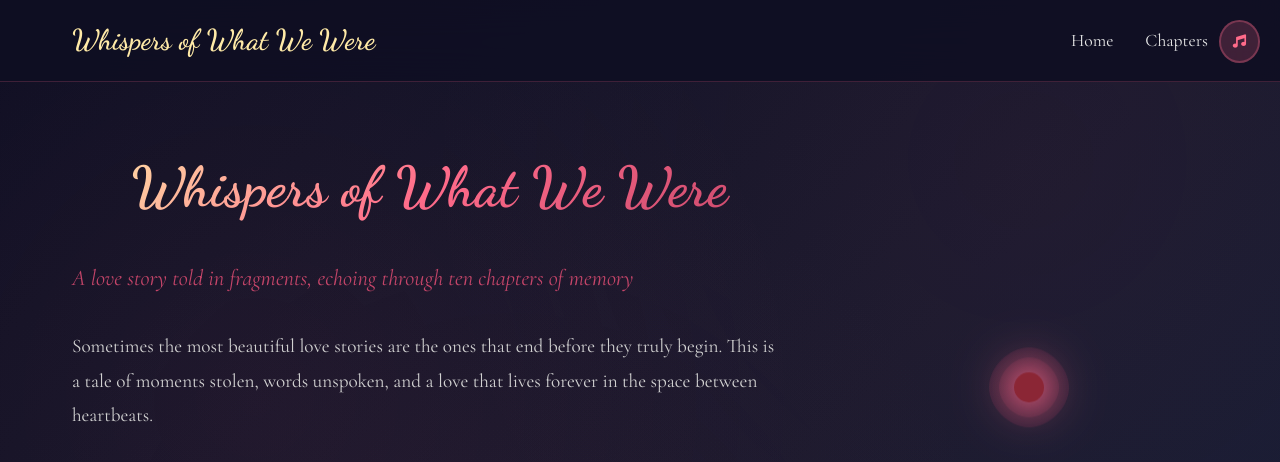
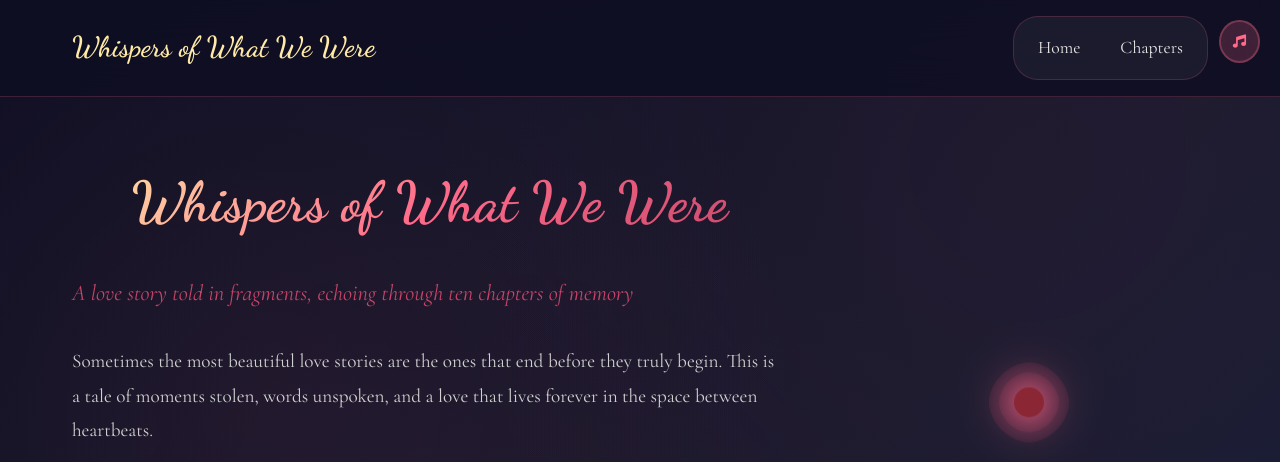
Before and after one commit to WanderingRomantic/Whispers-of-Our-Love, a Flask app: page / in a window 1280 px wide. Shown: the top 462 px of the page. Run offline with Flask 3, Linux system fonts and the light colour scheme.

Commit message:
Improve the look and feel of the website navigation bar appearance
Update CSS to modify the .nav-links and .nav-links a classes for better button alignment and aesthetics.

Replit-Commit-Author: Agent
Replit-Commit-Session-Id: 9b9c866e-a732-49fe-841a-6154ca2d9bd2
Replit-Commit-Screenshot-Url: https://storage.googleapis.com/screenshot-production-us-central1/42d37ec0-c850-44e4-9a40-1f5cce542beb/9b9c866e-a732-49fe-841a-6154ca2d9bd2/0VFHPi2

```diff
--- a/static/css/style.css
+++ b/static/css/style.css
@@ -121,18 +121,26 @@ h1, h2, h3, h4, h5, h6 {
 
 .nav-links {
     display: flex;
-    gap: 2rem;
+    gap: 0.5rem;
+    align-items: center;
+    background: rgba(255, 255, 255, 0.05);
+    padding: 0.5rem;
+    border-radius: 25px;
+    border: 1px solid rgba(255, 107, 138, 0.2);
 }
 
 .nav-links a {
     color: #e8e8e8;
     text-decoration: none;
-    transition: color 0.3s ease;
+    transition: all 0.3s ease;
     font-size: 1.1rem;
+    padding: 0.5rem 1rem;
+    border-radius: 20px;
 }
 
 .nav-links a:hover {
     color: #ff6b8a;
+    background: rgba(255, 107, 138, 0.1);
 }
 
 /* Flash messages */
```
Also changed, not shown: instance/whispers.db.
